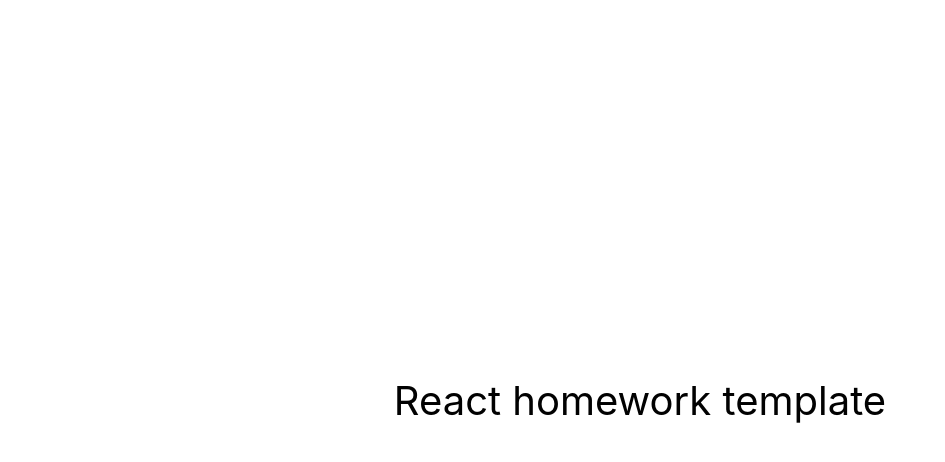
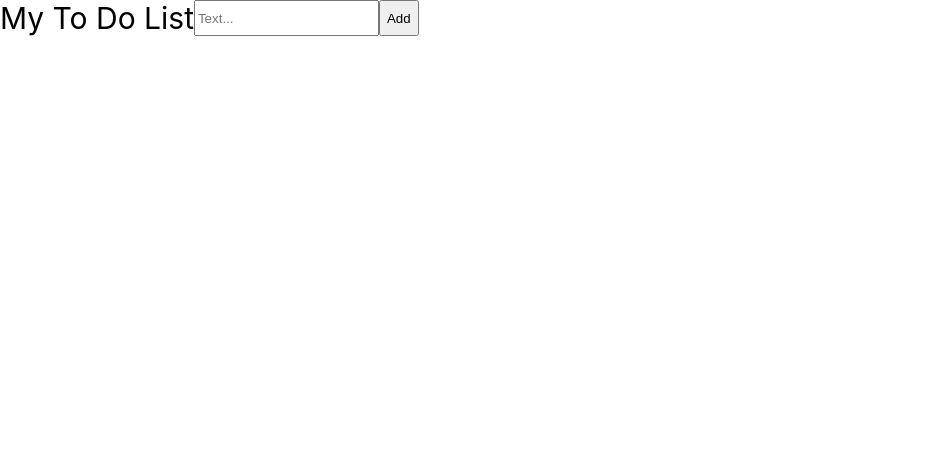
Before and after one commit to HelenFedoseeva/react-app-todo-list, a React (Create React App) app: page / in a window 1280 px wide. Shown: the top 462 px of the page, without its empty margins (0-945 px from the left). Built offline with nearby package versions, Linux system fonts and the light colour scheme.

Commit message:
add-input-and-btn

```diff
--- /dev/null
+++ b/src/components/Add-btn/Add-btn.jsx
@@ -0,0 +1,5 @@
+export const AddBtn = () => {
+    return (
+    <button type="button">Add</button>
+)
+}
--- a/src/components/App.jsx
+++ b/src/components/App.jsx
@@ -1,16 +1,21 @@
+import { Input } from "./Input/Input";
+import { AddBtn } from "./Add-btn/Add-btn";
+
 export const App = () => {
   return (
     <div
-      style={{
-        height: '100vh',
+     style= {{
         display: 'flex',
-        justifyContent: 'center',
-        alignItems: 'center',
-        fontSize: 40,
-        color: '#010101'
+        color: '#010101',
+         fontSize: 30,
       }}
     >
-      React homework template
+      My To Do List
+      <Input />
+      <AddBtn
+        style={{
+          width: '150px',
+        }} />
     </div>
   );
 };
--- /dev/null
+++ b/src/components/Input/Input.jsx
@@ -0,0 +1,5 @@
+export const Input = () => {
+    return (
+        <input type="text" placeholder="Text..."/>
+    )
+}
```
Also changed, not shown: 1 other file (tests, documents, lock files or other folders).
